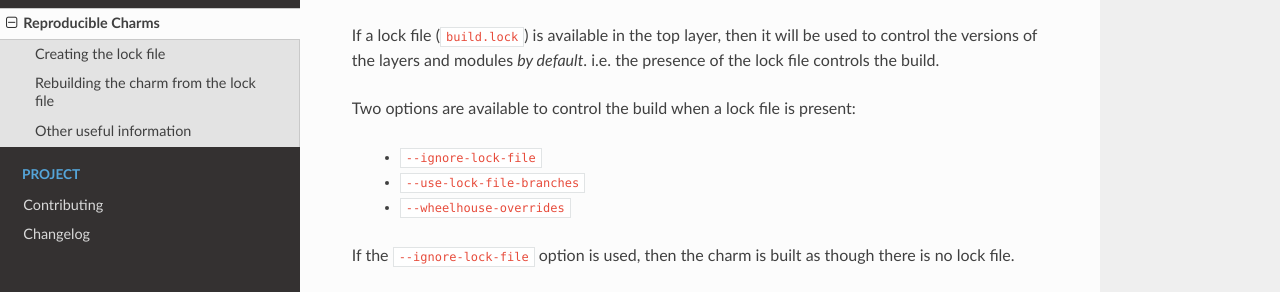
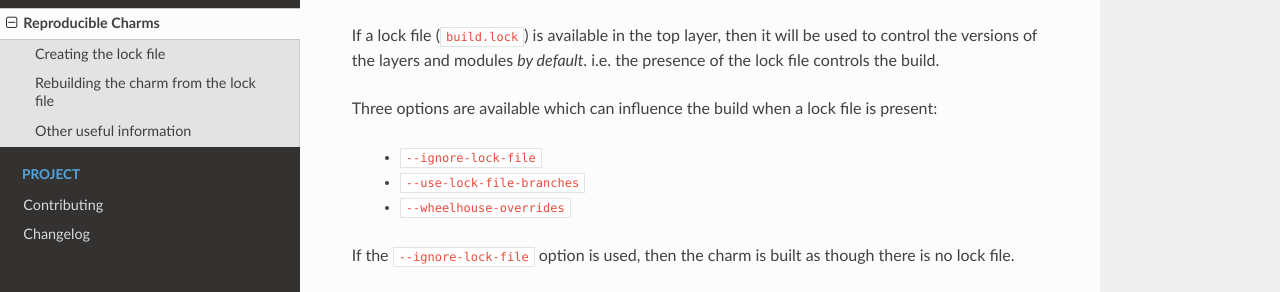
Before and after one commit to juju/charm-tools, a Sphinx documentation site: the page built from docs/reproducible-charms.rst, in a window 1280 px wide and 900 px high, scrolled down 1182 px. Shown: the part 159-451 px from the top of the window. Built offline with Sphinx 7.4.7 and the Read the Docs theme 2.0.0, drawn with Linux system fonts in a browser that asks for light colours; pages that are not in the unit, such as notebooks, are missing from menus.

Commit message:
Update reproducible charms doc with suggestions

```diff
--- a/docs/reproducible-charms.rst
+++ b/docs/reproducible-charms.rst
@@ -65,7 +65,8 @@ If a lock file (``build.lock``) is available in the top layer, then it will be
 used to control the versions of the layers and modules *by default*.  i.e. the
 presence of the lock file controls the build.
 
-Two options are available to control the build when a lock file is present:
+Three options are available which can influence the build when a lock file is
+present:
 
  * ``--ignore-lock-file``
  * ``--use-lock-file-branches``
```
